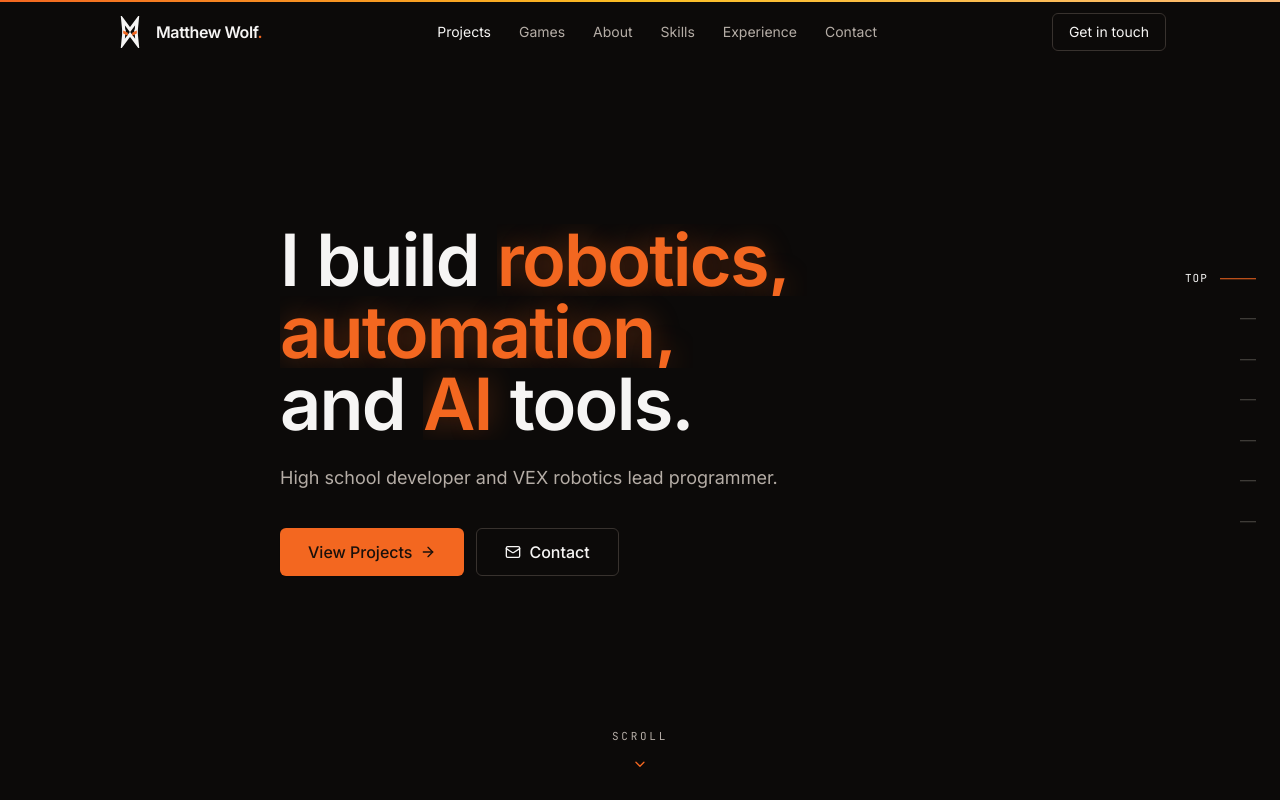
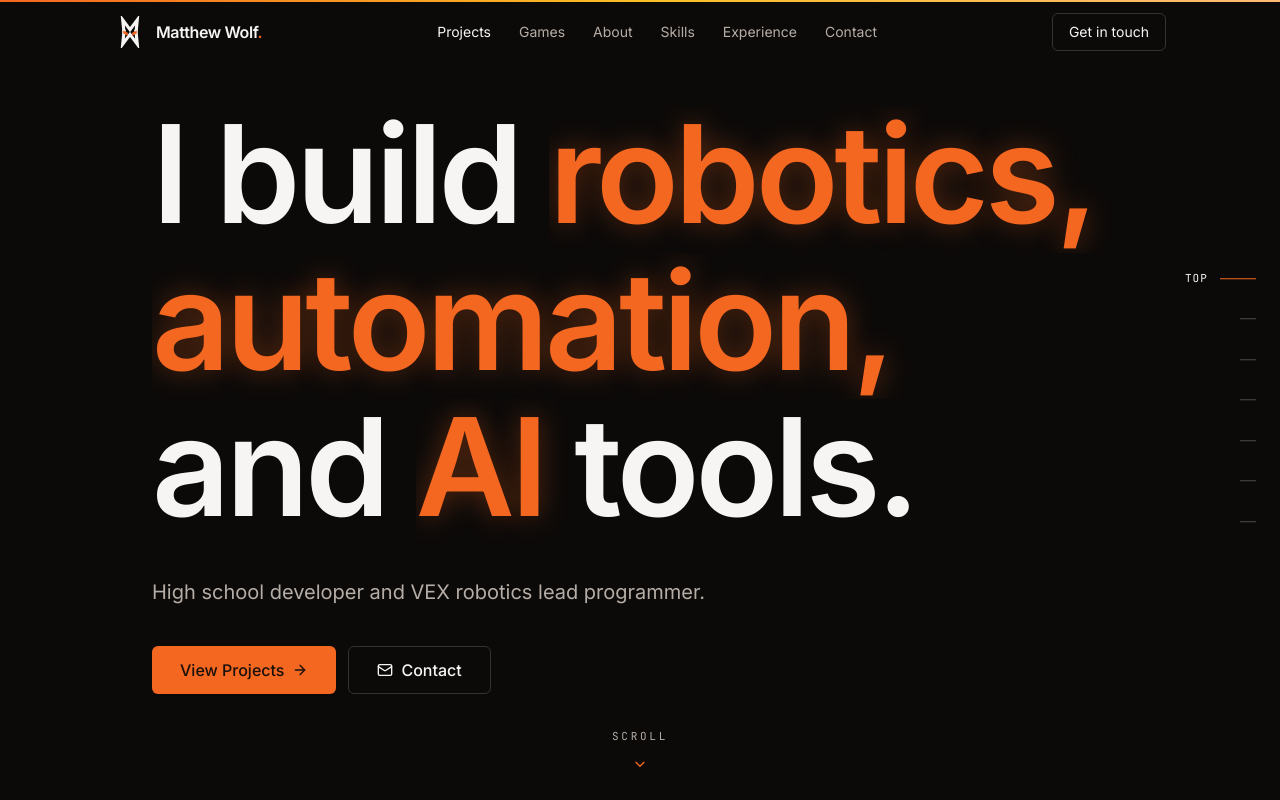
Before and after one commit to MWolf10925/portfolio, a Next.js app: page / in a window 1280 px wide. Shown: the top 800 px of the page. Built offline with nearby package versions, Linux system fonts and the light colour scheme; a web font is replaced by a local one.

Commit message:
Giant kinetic hero with scroll-linked parallax exit + pinned horizontal Games rail

```diff
--- a/src/components/sections/games.tsx
+++ b/src/components/sections/games.tsx
@@ -1,23 +1,18 @@
+"use client";
+
+import { useEffect, useRef, useState } from "react";
+import { motion, useScroll, useTransform } from "framer-motion";
 import { Gamepad2, Play } from "lucide-react";
 import { Badge } from "@/components/ui/badge";
 import { Reveal } from "@/components/reveal";
 import { SectionHeading } from "@/components/section-heading";
 import { SpotlightCard } from "@/components/effects/spotlight-card";
 import { ProjectMedia } from "@/components/sections/project-media";
-import { games } from "@/data/games";
+import { games, type Game } from "@/data/games";
 
-export function Games() {
+/** A single game card — shared by the desktop rail and the mobile grid. */
+function GameCard({ game }: { game: Game }) {
   return (
-    <section id="games" className="sec sec-alt scroll-mt-20 py-16 sm:py-24">
-      <div className="container">
-        <SectionHeading
-          title="Games I've built"
-          description="Roblox games I designed and built across several genres. Over 5,000 total plays."
-        />
-
-        <div className="grid grid-cols-1 gap-5 sm:grid-cols-2 lg:grid-cols-4">
-          {games.map((game, i) => (
-            <Reveal key={game.title} index={i % 4}>
     <SpotlightCard className="h-full" tilt={6}>
       <div className="flex h-full flex-col overflow-hidden rounded-lg border border-border bg-card transition-colors duration-300 hover:border-primary/50">
         <ProjectMedia src={game.image} alt={`${game.title} cover art`} aspect="aspect-square" />
@@ -50,6 +45,61 @@ export function Games() {
         </div>
       </div>
     </SpotlightCard>
+  );
+}
+
+export function Games() {
+  const sectionRef = useRef<HTMLElement>(null);
+  const trackRef = useRef<HTMLDivElement>(null);
+  const distance = useRef(0);
+  const [isDesktop, setIsDesktop] = useState(false);
+  const [sectionH, setSectionH] = useState<number | undefined>(undefined);
+
+  // Vertical scroll through this tall section drives the cards horizontally.
+  const { scrollYProgress } = useScroll({
+    target: sectionRef,
+    offset: ["start start", "end end"],
+  });
+  const x = useTransform(scrollYProgress, (v) => -(v * distance.current));
+
+  // Decide once whether to run the horizontal rail (desktop + fine pointer +
+  // motion allowed). Otherwise we fall back to the plain responsive grid.
+  useEffect(() => {
+    setIsDesktop(
+      window.matchMedia("(min-width: 1024px) and (pointer: fine)").matches &&
+        !window.matchMedia("(prefers-reduced-motion: reduce)").matches
+    );
+  }, []);
+
+  // Measure how far the track must travel once the rail is mounted; keep the
+  // section height in sync so the pin lasts exactly as long as the slide.
+  useEffect(() => {
+    if (!isDesktop) return;
+    function measure() {
+      const track = trackRef.current;
+      if (!track) return;
+      const d = Math.max(0, track.scrollWidth - window.innerWidth);
+      distance.current = d;
+      setSectionH(window.innerHeight + d);
+    }
+    measure();
+    window.addEventListener("resize", measure);
+    return () => window.removeEventListener("resize", measure);
+  }, [isDesktop]);
+
+  // Mobile / tablet / reduced-motion: the familiar grid.
+  if (!isDesktop) {
+    return (
+      <section id="games" className="sec sec-alt scroll-mt-20 py-16 sm:py-24">
+        <div className="container">
+          <SectionHeading
+            title="Games I've built"
+            description="Roblox games I designed and built across several genres. Over 5,000 total plays."
+          />
+          <div className="grid grid-cols-1 gap-5 sm:grid-cols-2">
+            {games.map((game, i) => (
+              <Reveal key={game.title} index={i % 2}>
+                <GameCard game={game} />
               </Reveal>
             ))}
           </div>
@@ -57,3 +107,29 @@ export function Games() {
       </section>
     );
   }
+
+  // Desktop: pinned horizontal rail.
+  return (
+    <section id="games" ref={sectionRef} className="relative" style={{ height: sectionH }}>
+      <div className="sticky top-0 flex h-screen flex-col justify-center overflow-hidden py-20">
+        <div className="container">
+          <SectionHeading
+            title="Games I've built"
+            description="Roblox games I designed and built across several genres. Over 5,000 total plays. Keep scrolling."
+          />
+        </div>
+        <motion.div
+          ref={trackRef}
+          style={{ x }}
+          className="flex gap-6 pl-[max(1.5rem,calc((100vw-1100px)/2))] pr-[12vw]"
+        >
+          {games.map((game) => (
+            <div key={game.title} className="w-[30rem] shrink-0">
+              <GameCard game={game} />
+            </div>
+          ))}
+        </motion.div>
+      </div>
+    </section>
+  );
+}
--- a/src/components/sections/hero.tsx
+++ b/src/components/sections/hero.tsx
@@ -2,7 +2,12 @@
 
 import { useEffect, useRef, useState } from "react";
 import dynamic from "next/dynamic";
-import { motion } from "framer-motion";
+import {
+  motion,
+  useScroll,
+  useTransform,
+  useReducedMotion,
+} from "framer-motion";
 import { ArrowRight, ChevronDown, Mail } from "lucide-react";
 import { Button } from "@/components/ui/button";
 import { Magnetic } from "@/components/effects/magnetic";
@@ -14,7 +19,7 @@ const MW3D = dynamic(() => import("@/components/three/mw-3d"), { ssr: false });
 
 const container = {
   hidden: {},
-  visible: { transition: { staggerChildren: 0.12, delayChildren: 0.05 } },
+  visible: { transition: { staggerChildren: 0.1, delayChildren: 0.05 } },
 };
 
 const item = {
@@ -30,17 +35,19 @@ const item = {
 const ACCENT_WORDS = new Set(["robotics", "automation", "AI"]);
 
 const wordVariant = {
-  hidden: { opacity: 0, y: "0.5em" },
+  hidden: { opacity: 0, y: "0.6em" },
   visible: {
     opacity: 1,
     y: 0,
-    transition: { duration: 0.5, ease: [0.21, 0.47, 0.32, 0.98] },
+    transition: { duration: 0.6, ease: [0.21, 0.47, 0.32, 0.98] },
   },
 };
 
 export function Hero() {
+  const sectionRef = useRef<HTMLElement>(null);
   const spotlightRef = useRef<HTMLDivElement>(null);
   const [show3D, setShow3D] = useState(false);
+  const reduce = useReducedMotion();
 
   useEffect(() => {
     const ok =
@@ -48,6 +55,15 @@ export function Hero() {
       !window.matchMedia("(prefers-reduced-motion: reduce)").matches;
     setShow3D(ok);
   }, []);
+
+  // Cinematic exit: the headline drifts up and fades as you scroll past it.
+  // Linked to scroll position (never moves on its own), so it can't feel queasy.
+  const { scrollYProgress } = useScroll({
+    target: sectionRef,
+    offset: ["start start", "end start"],
+  });
+  const exitY = useTransform(scrollYProgress, [0, 1], ["0%", "-22%"]);
+  const exitOpacity = useTransform(scrollYProgress, [0, 0.72], [1, 0]);
 
   function handleMove(e: React.MouseEvent<HTMLElement>) {
     const el = spotlightRef.current;
@@ -61,6 +77,7 @@ export function Hero() {
 
   return (
     <section
+      ref={sectionRef}
       id="top"
       onMouseMove={handleMove}
       className="relative flex min-h-[100svh] items-center overflow-hidden bg-[hsl(20_14%_4%)]"
@@ -77,26 +94,27 @@ export function Hero() {
       )}
 
       <motion.div
-        className="container relative z-10 max-w-3xl"
+        className="container relative z-10 max-w-5xl"
         variants={container}
         initial="hidden"
         animate="visible"
+        style={reduce ? undefined : { y: exitY, opacity: exitOpacity }}
       >
-        {/* Word-by-word reveal, with key words in an animated gradient. */}
+        {/* Giant word-by-word headline; key words in solid brand orange. */}
         <motion.h1
-          variants={{ visible: { transition: { staggerChildren: 0.045, delayChildren: 0.1 } } }}
+          variants={{ visible: { transition: { staggerChildren: 0.05, delayChildren: 0.1 } } }}
           initial="hidden"
           animate="visible"
-          className="text-balance text-4xl font-semibold leading-[1.08] tracking-tight sm:text-5xl md:text-6xl lg:text-7xl"
+          className="text-balance text-5xl font-semibold leading-[0.95] tracking-[-0.03em] sm:text-7xl lg:text-8xl xl:text-[8.5rem]"
         >
           {words.map((word, i) => {
             const clean = word.replace(/[^a-zA-Z]/g, "");
             const isAccent = ACCENT_WORDS.has(clean);
             return (
-              <span key={i} className="inline-block overflow-hidden align-bottom">
+              <span key={i} className="inline-block overflow-hidden pb-[0.08em] align-bottom">
                 <motion.span
                   variants={wordVariant}
-                  className={`mr-[0.25em] inline-block ${isAccent ? "text-accent" : ""}`}
+                  className={`mr-[0.22em] inline-block ${isAccent ? "text-accent" : ""}`}
                 >
                   {word}
                 </motion.span>
@@ -107,12 +125,12 @@ export function Hero() {
 
         <motion.p
           variants={item}
-          className="mt-6 max-w-xl text-lg text-muted-foreground"
+          className="mt-8 max-w-xl text-lg text-muted-foreground sm:text-xl"
         >
           {site.hero.subheadline}
         </motion.p>
 
-        <motion.div variants={item} className="mt-9 flex flex-wrap items-center gap-3">
+        <motion.div variants={item} className="mt-10 flex flex-wrap items-center gap-3">
           <Magnetic>
             <Button asChild size="lg">
               <a href="#projects">
```
Lines whose indentation alone changed are shown as unchanged.
